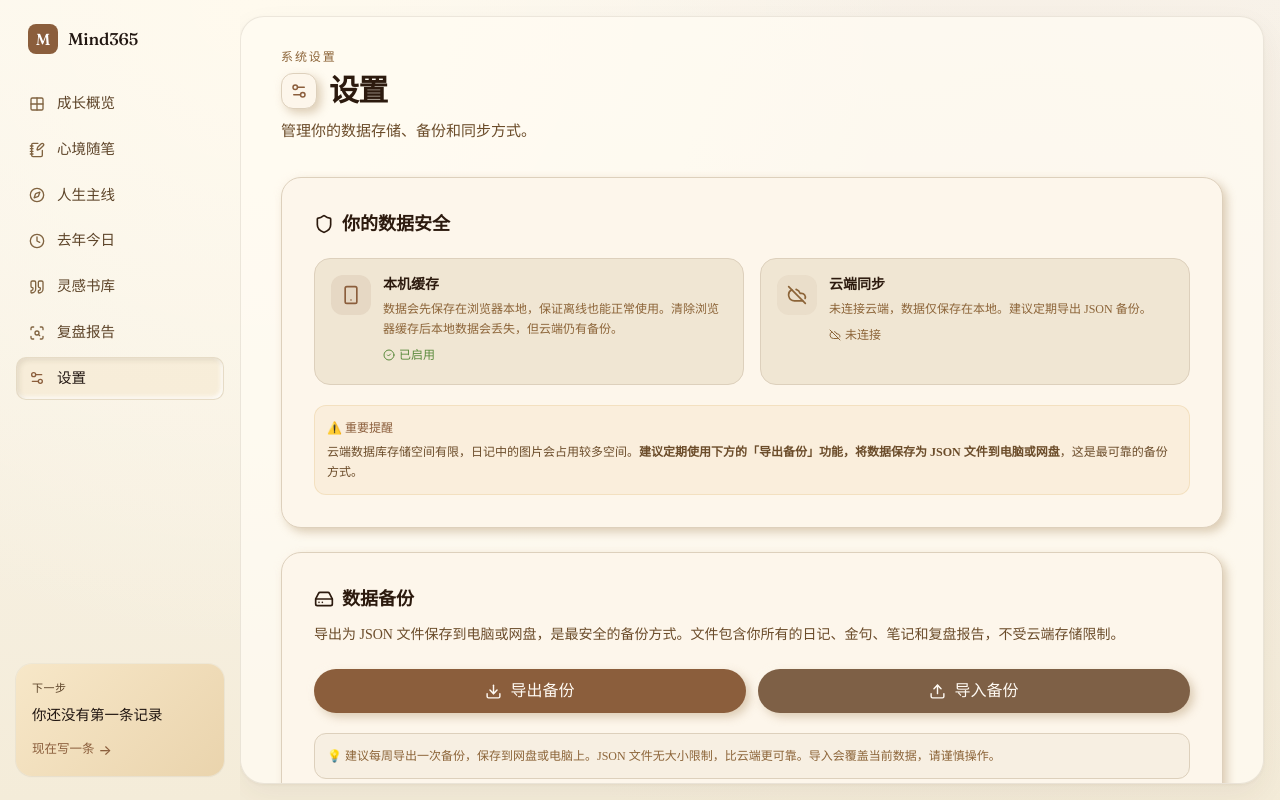
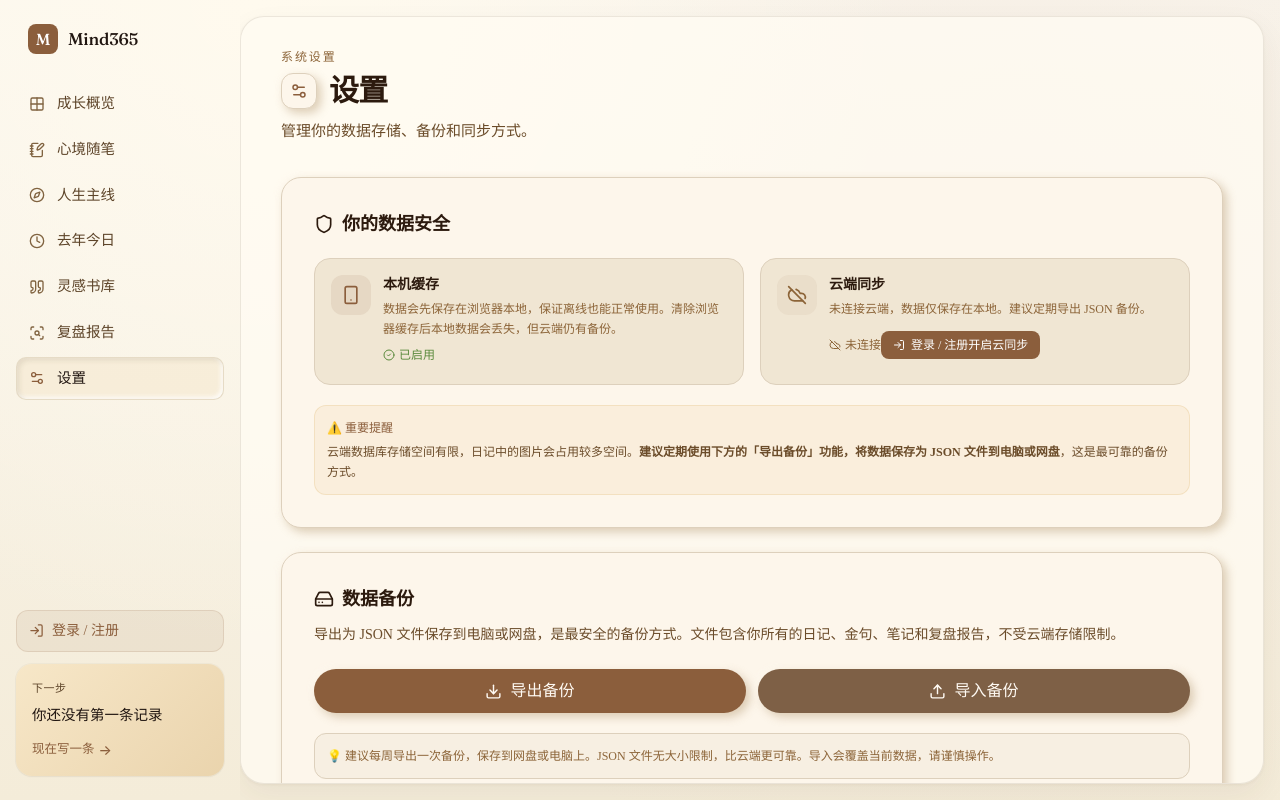
Before and after one commit to makkapakka0208/mind365-ai, a Next.js app: page /settings in a window 1280 px wide. Built offline with nearby package versions, Linux system fonts and the light colour scheme; no server answers; the database is empty; a web font is replaced by a local one.

Commit message:
fix: add login/register entry points in settings page and desktop sidebar

```diff
--- a/src/app/settings/page.tsx
+++ b/src/app/settings/page.tsx
@@ -1,6 +1,7 @@
 "use client";
 
-import { CheckCircle2, Cloud, CloudOff, Download, HardDrive, Settings2, Shield, Smartphone, Upload } from "lucide-react";
+import { CheckCircle2, Cloud, CloudOff, Download, HardDrive, LogIn, Settings2, Shield, Smartphone, Upload } from "lucide-react";
+import Link from "next/link";
 import { ChangeEvent, useEffect, useRef, useState } from "react";
 
 import { Button } from "@/components/ui/button";
@@ -143,6 +144,16 @@ export default function SettingsPage() {
                   <p className="mt-2 inline-flex items-center gap-1 text-xs font-medium" style={{ color: syncConfigured ? "var(--m-success)" : "var(--m-ink3)" }}>
                     {syncConfigured ? <><CheckCircle2 size={12} /> 自动同步中</> : <><CloudOff size={12} /> 未连接</>}
                   </p>
+                  {!syncConfigured && (
+                    <Link
+                      href="/login"
+                      className="mt-3 inline-flex items-center gap-1.5 rounded-lg px-3 py-1.5 text-xs font-medium transition-opacity hover:opacity-80"
+                      style={{ background: "var(--m-accent)", color: "#fff" }}
+                    >
+                      <LogIn size={12} />
+                      登录 / 注册开启云同步
+                    </Link>
+                  )}
                 </div>
               </div>
             </div>
--- a/src/components/layout/app-shell.tsx
+++ b/src/components/layout/app-shell.tsx
@@ -1,5 +1,6 @@
 "use client";
 
+import { LogIn } from "lucide-react";
 import Link from "next/link";
 import { usePathname } from "next/navigation";
 
@@ -29,7 +30,7 @@ const PATH_GROUPS: Record<string, string[]> = {
 
 export function AppShell({ children }: AppShellProps) {
   const pathname = usePathname();
-  const { loading, authConfigured } = useAuth();
+  const { loading, authConfigured, user } = useAuth();
 
   // Login page should render without the shell
   if (pathname === "/login") {
@@ -153,6 +154,22 @@ export function AppShell({ children }: AppShellProps) {
 
           <div style={{ flex: 1 }} />
 
+          {/* Login / register nudge when not signed in */}
+          {authConfigured && !loading && !user && (
+            <Link
+              href="/login"
+              className="mb-3 flex items-center gap-2 rounded-xl px-3 py-2.5 text-sm transition-colors hover:opacity-80"
+              style={{
+                background: "rgba(139,94,60,0.08)",
+                color: "var(--v5-accent)",
+                border: "1px solid rgba(139,94,60,0.15)",
+              }}
+            >
+              <LogIn size={15} />
+              登录 / 注册
+            </Link>
+          )}
+
           {/* Calm-style Smart Action — soft gradient pill */}
           <SmartActionCard />
         </aside>
```
